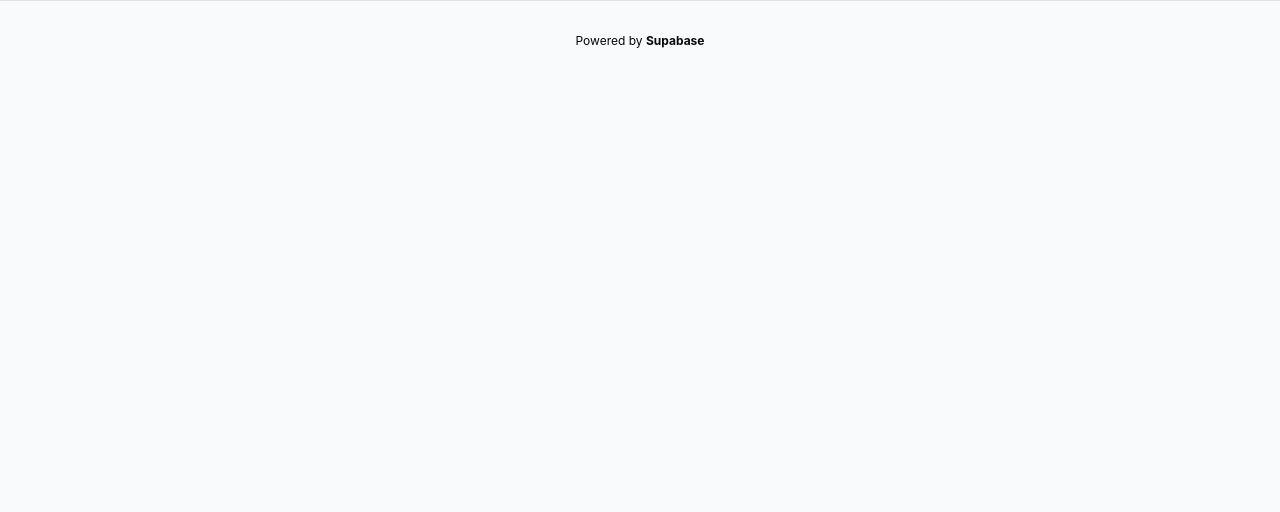
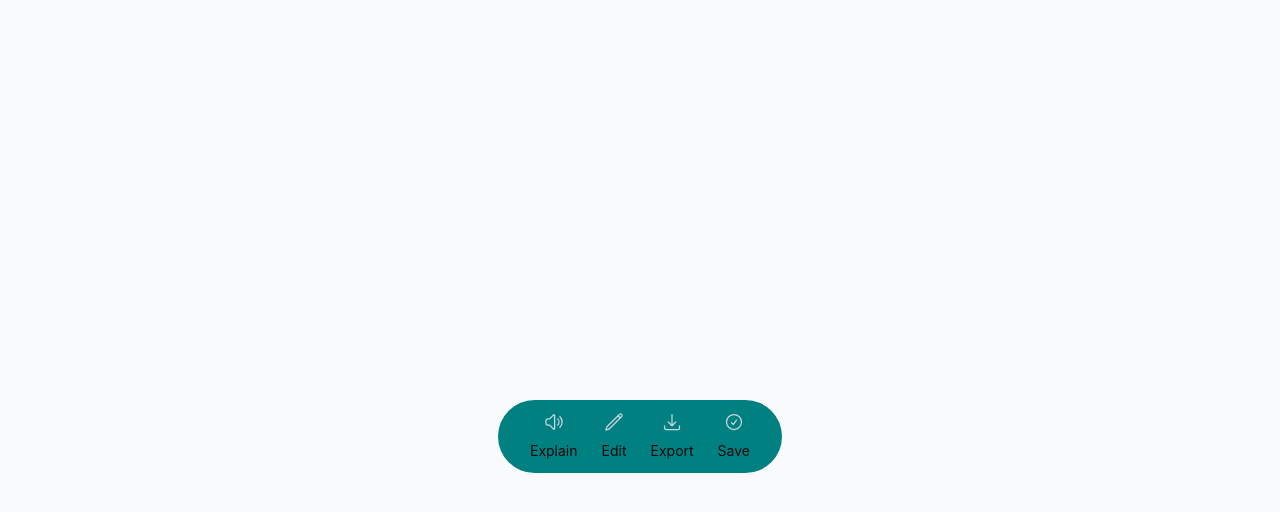
Before and after one commit to mellieho9/Galiscope, a Next.js app: page /protected in a window 1280 px wide. Shown: the top 512 px of the page. Built offline with nearby package versions, Linux system fonts and the light colour scheme.

Commit message:
add custom theme + implemented Diagram editor modal

```diff
--- /dev/null
+++ b/app/fonts.ts
@@ -0,0 +1,12 @@
+// app/fonts.ts
+import { Inter } from 'next/font/google'
+
+const inter = Inter({
+  subsets: ['latin'],  // Choose the subsets you want to include
+  variable: '--font-inter',  // Define a CSS variable for the font
+  // Add any other configuration options needed
+})
+
+export const fonts = {
+  inter,
+}
--- a/app/layout.tsx
+++ b/app/layout.tsx
@@ -1,6 +1,8 @@
 import { GeistSans } from "geist/font/sans";
 import "./globals.css";
 import { Providers } from "./providers/index";
+import { fonts } from './fonts'
+
 
 const defaultUrl = process.env.VERCEL_URL
   ? `https://${process.env.VERCEL_URL}`
@@ -18,7 +20,7 @@ export default function RootLayout({
   children: React.ReactNode;
 }) {
   return (
-    <html lang="en" className={GeistSans.className}>
+    <html lang="en" className={fonts.inter.variable}>
       <body className="bg-background text-foreground">
         <main className="min-h-screen flex flex-col items-center">
           <Providers>
--- a/app/protected/page.tsx
+++ b/app/protected/page.tsx
@@ -1,4 +1,6 @@
-
+"use client"
+import GreenThing from "@/components/modals/GreenThing";
+import { Center } from '@chakra-ui/react'
 import { redirect } from "next/navigation";
 
 export default async function ProtectedPage() {
@@ -13,21 +15,9 @@ export default async function ProtectedPage() {
   // }
 
   return (
-    <div className="flex-1 w-full flex flex-col gap-20 items-center">
 
-      <footer className="w-full border-t border-t-foreground/10 p-8 flex justify-center text-center text-xs">
-        <p>
-          Powered by{" "}
-          <a
-            href="https://supabase.com/?utm_source=create-next-app&utm_medium=template&utm_term=nextjs"
-            target="_blank"
-            className="font-bold hover:underline"
-            rel="noreferrer"
-          >
-            Supabase
-          </a>
-        </p>
-      </footer>
+    <div className="absolute top-1/2">
+      <GreenThing/>
     </div>
   );
 }
--- /dev/null
+++ b/app/theme.ts
@@ -0,0 +1,34 @@
+import { extendTheme } from '@chakra-ui/react';
+
+// Custom theme to include TailwindCSS color and padding values
+const theme = extendTheme({
+  fonts: {
+    heading: `'Inter', sans-serif`,
+    body: `'Inter', sans-serif`,
+  },
+  colors: {
+    teal: '#1E757B', // TailwindCSS Teal-600
+    lime: '#D0EEC9', // TailwindCSS Lime-200
+    babyLime: '#F7FFF5', // TailwindCSS Lime-50
+    gray: {
+      50: '#F9FAFB', // TailwindCSS Gray-50
+      100: '#F3F4F6', // TailwindCSS Gray-100
+      200: '#E5E7EB', // TailwindCSS Gray-200
+      500: '#6B7280', // TailwindCSS Gray-500
+      700: '#374151', // TailwindCSS Gray-700
+      800: '#1F2937', // TailwindCSS Gray-800
+    },
+  },
+  radii: {
+    md: '0.375rem', // Rounded-md in TailwindCSS
+  },
+  space: {
+    1: '0.25rem', // p-1 in TailwindCSS
+    2: '0.5rem', // p-2 in TailwindCSS
+    3: '0.75rem', // p-3 in TailwindCSS
+    4: '1rem', // p-4 in TailwindCSS
+    5: '1.25rem', // p-5 in TailwindCSS
+  },
+});
+
+export default theme;
--- /dev/null
+++ b/components/modals/GreenThing.tsx
@@ -0,0 +1,85 @@
+import { useState } from "react";
+import { HStack, VStack, Text, IconButton, Button, Box, Flex} from "@chakra-ui/react";
+import { SpeakerWaveIcon, PencilIcon, ArrowDownTrayIcon, CheckCircleIcon } from "@heroicons/react/24/outline"
+
+const GreenThing = () => {
+  const [showExportOptions, setShowExportOptions] = useState(false);
+  // Toggle function to show/hide export options
+  const toggleExportOptions = () => setShowExportOptions(!showExportOptions);
+
+  return (
+    <div >
+      <HStack spacing={6} bg="teal" p={3} borderRadius="full" px={8}>
+        <VStack>
+          <IconButton
+          aria-label="Speaker"
+          icon={<SpeakerWaveIcon className="h-5 w-5 text-slate-300" />}
+          variant="ghost"
+          size="xl"
+          isRound={true}
+          />
+          <Text fontSize="sm">Explain</Text>
+        </VStack>
+        <VStack>
+          <IconButton
+          aria-label="Edit"
+          icon={<PencilIcon className="h-5 w-5 text-slate-300" />}
+          variant="ghost"
+          size="xl"
+          isRound={true}
+          />
+          <Text fontSize="sm">Edit</Text>
+        </VStack>
+
+        {showExportOptions ?  (
+          <HStack bg="white" borderRadius="full" p={4} px={5}>
+            <IconButton
+              colorScheme='teal'
+              onClick={toggleExportOptions}
+              aria-label="Export"
+              icon={<ArrowDownTrayIcon className="h-5 w-5" />}
+              variant="ghost"
+              size="xl"
+              isRound={true}
+            />
+            <Flex flexDirection="column">
+              <Box>
+              <Text fontSize="sm" fontWeight="bold" color="teal">Export as ...</Text>
+              </Box>
+              <HStack>
+                <Button variant='link' size='sm' color='gray.500'>PNG</Button>
+                <Button variant='link' size='sm' color='gray.500'>PDF</Button>
+                <Button variant='link' size='sm' color='gray.500'>UML</Button>
+              </HStack>
+            </Flex>
+          </HStack> ) : (
+          <VStack>
+            <IconButton
+            onClick={toggleExportOptions}
+            aria-label="Export"
+            icon={<ArrowDownTrayIcon className="h-5 w-5 text-slate-300" />}
+            variant="ghost"
+            size="xl"
+            isRound={true}
+            />
+            <Text fontSize="sm">Export</Text>
+          </VStack>
+        )}
+
+
+        <VStack>
+          <IconButton
+          aria-label="Save"
+          icon={<CheckCircleIcon className="h-5 w-5 text-slate-300" />}
+          variant="ghost"
+          size="xl"
+          isRound={true}
+          />
+          <Text fontSize="sm">Save</Text>
+        </VStack>
+      </HStack>
+    </div>
+  )
+}
+
+export default GreenThing;
```
